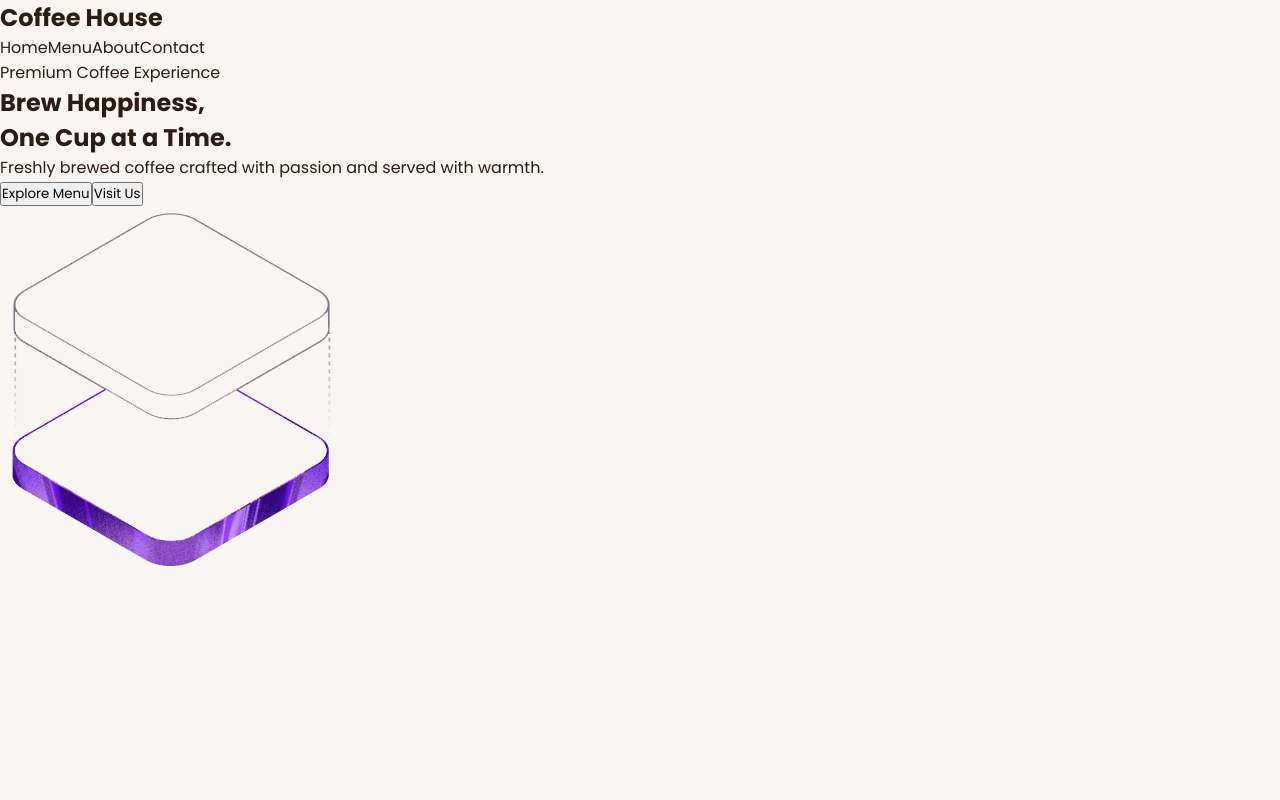
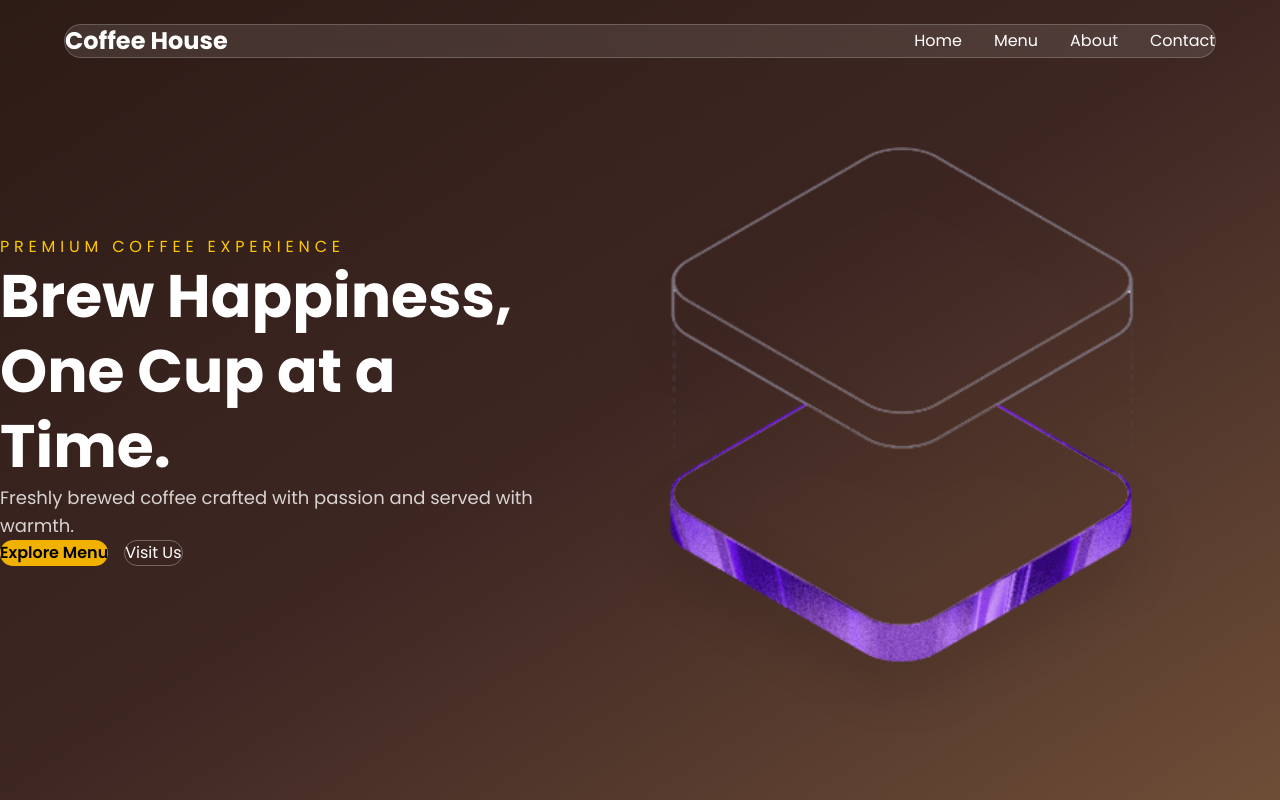
Before and after one commit to rpkoandacode/CoffeeHouse-by-RPK, a React (Vite) app in the folder client/: page / in a window 1280 px wide. Built offline with nearby package versions, Linux system fonts and the light colour scheme.

Commit message:
global.css updated

```diff
--- a/client/src/styles/global.css
+++ b/client/src/styles/global.css
@@ -3,6 +3,8 @@
   padding: 0;
   box-sizing: border-box;
 }
+
+@import "tailwindcss";
 
 body {
   background: #f8f5f2;
```
Also changed, not shown: client/vite.config.js (+4 -4 lines).
